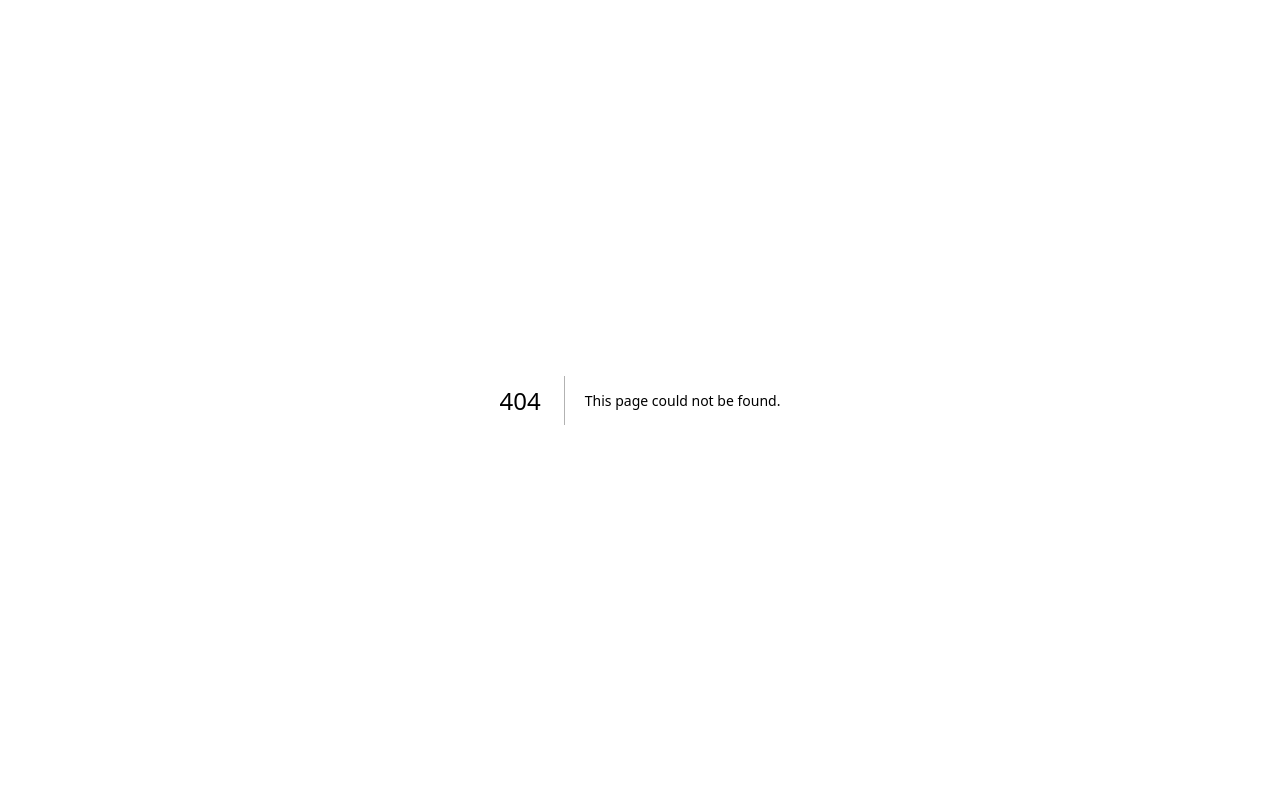
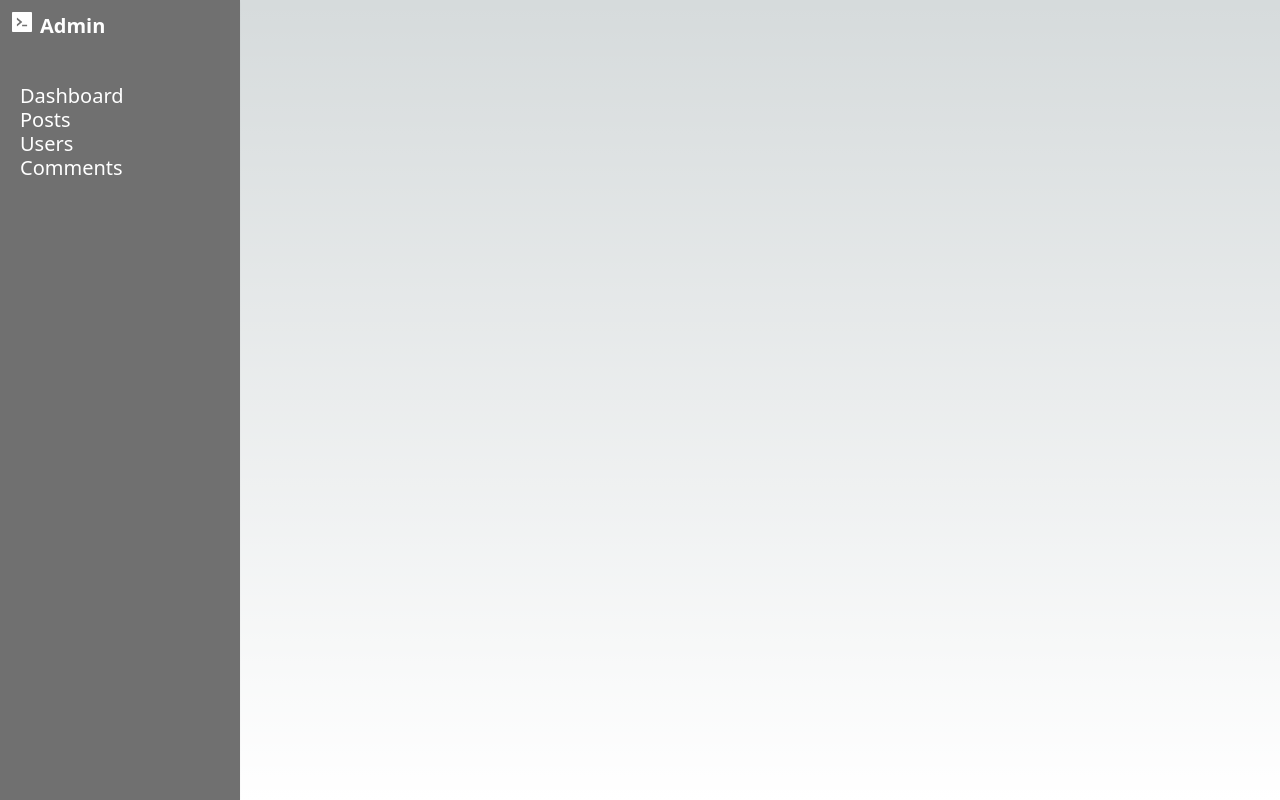
Before and after one commit to pantro14/basic-blog-using-nextjs, a Next.js app: page /admin in a window 1280 px wide. Before the commit this address had no page. Built offline with nearby package versions, Linux system fonts and the light colour scheme.

Commit message:
feat(blog): uploading code from session 60

```diff
--- a/package.json
+++ b/package.json
@@ -19,6 +19,7 @@
     "postcss": "8.4.22",
     "react": "18.2.0",
     "react-dom": "18.2.0",
+    "react-icons": "^4.8.0",
     "tailwindcss": "3.3.1",
     "typescript": "5.0.4"
   }
--- /dev/null
+++ b/src/components/common/AdminNav.tsx
@@ -0,0 +1,38 @@
+import {FC} from 'react';
+import Link from 'next/link';
+import Logo from 'components/components/common/Logo';
+import {IconType} from 'react-icons';
+
+interface Props {
+    navItems: {label: string, icon: IconType, href: string}[];
+}
+
+const AdminNav: FC<Props> = ({navItems}): JSX.Element => {
+    return (
+        <nav className='h-screen w-60 shadow-sm bg-secondary-light dark:bg-secondary-dark'>
+            {/* logo */}
+            <Link href='/admin'>
+                <div className='flex items-center space-x-2 p-3 mb-10'>
+                    <Logo className='fill-highlight-light dark:fill-highlight-dark w-5 h-5'/>
+                    <span className='text-highlight-light dark:text-highlight-dark w-5 h-5 text-xl font-semibold'>
+                        Admin
+                    </span>
+                </div>
+            </Link>
+            {/* nav items */}
+            <div className='space-y-6'>
+                {navItems.map(item => {
+                    return (<Link key={item.href} href={item.href}>
+                        <div className='flex items-center text-highlight-light dark:text-highlight-dark w-5 h-5 text-xl p-3 hover:scale-[0.98] transition'>
+                            <item.icon size={24}/>
+                            <span className='ml-2'>{item.label}</span>
+                        </div>
+                    </Link>)
+                })}
+            </div>
+            {/* nav toggle (button) */}
+        </nav>
+    );
+}
+
+export default AdminNav;
--- /dev/null
+++ b/src/components/common/Logo.tsx
@@ -0,0 +1,18 @@
+import { FC } from "react";
+
+interface Props {
+    className?: string;
+}
+const Logo: FC<Props> = ({ className }) => (
+    <svg
+        width="32"
+        height="32"
+        viewBox="0 0 32 32"
+        xmlns="http://www.w3.org/2000/svg"
+        className={className}
+    >
+        <path d="M30.72 0H1.28C0.572 0 0 0.572 0 1.28V30.72C0 31.428 0.572 32 1.28 32H30.72C31.428 32 32 31.428 32 30.72V1.28C32 0.572 31.428 0 30.72 0ZM16.044 16.244L8.364 22.684C8.156 22.86 7.84 22.712 7.84 22.44V19.932C7.84 19.84 7.884 19.748 7.956 19.688L12.348 16L7.956 12.312C7.91923 12.283 7.88965 12.2458 7.86954 12.2035C7.84941 12.1612 7.83931 12.1148 7.84 12.068V9.56C7.84 9.288 8.156 9.14 8.364 9.316L16.044 15.752C16.2 15.88 16.2 16.116 16.044 16.244ZM24.16 22.44C24.16 22.616 24.024 22.76 23.86 22.76H16.46C16.296 22.76 16.16 22.616 16.16 22.44V20.52C16.16 20.344 16.296 20.2 16.46 20.2H23.86C24.024 20.2 24.16 20.344 24.16 20.52V22.44Z" />
+    </svg>
+);
+
+export default Logo;
--- /dev/null
+++ b/src/pages/admin/index.tsx
@@ -0,0 +1,27 @@
+import {NextPage} from 'next';
+import AdminNav from 'components/components/common/AdminNav';
+import {
+    AiOutlineDashboard,
+    AiOutlineContainer,
+    AiOutlineTeam,
+    AiOutlineMail
+} from 'react-icons/ai';
+
+interface Props {
+}
+
+const navItems = [
+    {href: 'admin/', icon: AiOutlineDashboard, label: 'Dashboard'},
+    {href: 'admin/posts', icon: AiOutlineContainer, label: 'Posts'},
+    {href: 'admin/users', icon: AiOutlineTeam, label: 'Users'},
+    {href: 'admin/comments', icon: AiOutlineMail, label: 'Comments'},
+];
+const Admin: NextPage<Props> = () => {
+    return (
+        <div className='dark'>
+            <AdminNav navItems={navItems}></AdminNav>
+        </div>
+    );
+};
+
+export default Admin;
--- a/src/pages/index.tsx
+++ b/src/pages/index.tsx
@@ -1,124 +1,11 @@
-import Image from 'next/image'
 import { Inter } from 'next/font/google'
 
 const inter = Inter({ subsets: ['latin'] })
 
 export default function Home() {
   return (
-    <main className="flex min-h-screen flex-col items-center justify-between p-24">
-      <div className="z-10 w-full max-w-5xl items-center justify-between font-mono text-sm lg:flex">
-        <p className="fixed left-0 top-0 flex w-full justify-center border-b border-gray-300 bg-gradient-to-b from-zinc-200 pb-6 pt-8 backdrop-blur-2xl dark:border-neutral-800 dark:bg-zinc-800/30 dark:from-inherit lg:static lg:w-auto  lg:rounded-xl lg:border lg:bg-gray-200 lg:p-4 lg:dark:bg-zinc-800/30">
-          Get started by editing&nbsp;
-          <code className="font-mono font-bold">src/pages/index.tsx</code>
-        </p>
-        <div className="fixed bottom-0 left-0 flex h-48 w-full items-end justify-center bg-gradient-to-t from-white via-white dark:from-black dark:via-black lg:static lg:h-auto lg:w-auto lg:bg-none">
-          <a
-            className="pointer-events-none flex place-items-center gap-2 p-8 lg:pointer-events-auto lg:p-0"
-            href="https://vercel.com?utm_source=create-next-app&utm_medium=default-template-tw&utm_campaign=create-next-app"
-            target="_blank"
-            rel="noopener noreferrer"
-          >
-            By{' '}
-            <Image
-              src="/vercel.svg"
-              alt="Vercel Logo"
-              className="dark:invert"
-              width={100}
-              height={24}
-              priority
-            />
-          </a>
-        </div>
-      </div>
-
-      <div className="relative flex place-items-center before:absolute before:h-[300px] before:w-[480px] before:-translate-x-1/2 before:rounded-full before:bg-gradient-radial before:from-white before:to-transparent before:blur-2xl before:content-[''] after:absolute after:-z-20 after:h-[180px] after:w-[240px] after:translate-x-1/3 after:bg-gradient-conic after:from-sky-200 after:via-blue-200 after:blur-2xl after:content-[''] before:dark:bg-gradient-to-br before:dark:from-transparent before:dark:to-blue-700/10 after:dark:from-sky-900 after:dark:via-[#0141ff]/40 before:lg:h-[360px]">
-        <Image
-          className="relative dark:drop-shadow-[0_0_0.3rem_#ffffff70] dark:invert"
-          src="/next.svg"
-          alt="Next.js Logo"
-          width={180}
-          height={37}
-          priority
-        />
-      </div>
-
-      <div className="mb-32 grid text-center lg:mb-0 lg:grid-cols-4 lg:text-left">
-        <a
-          href="https://nextjs.org/docs?utm_source=create-next-app&utm_medium=default-template-tw&utm_campaign=create-next-app"
-          className="group rounded-lg border border-transparent px-5 py-4 transition-colors hover:border-gray-300 hover:bg-gray-100 hover:dark:border-neutral-700 hover:dark:bg-neutral-800/30"
-          target="_blank"
-          rel="noopener noreferrer"
-        >
-          <h2 className={`${inter.className} mb-3 text-2xl font-semibold`}>
-            Docs{' '}
-            <span className="inline-block transition-transform group-hover:translate-x-1 motion-reduce:transform-none">
-              -&gt;
-            </span>
-          </h2>
-          <p
-            className={`${inter.className} m-0 max-w-[30ch] text-sm opacity-50`}
-          >
-            Find in-depth information about Next.js features and API.
-          </p>
-        </a>
-
-        <a
-          href="https://nextjs.org/learn?utm_source=create-next-app&utm_medium=default-template-tw&utm_campaign=create-next-app"
-          className="group rounded-lg border border-transparent px-5 py-4 transition-colors hover:border-gray-300 hover:bg-gray-100 hover:dark:border-neutral-700 hover:dark:bg-neutral-800/30"
-          target="_blank"
-          rel="noopener noreferrer"
-        >
-          <h2 className={`${inter.className} mb-3 text-2xl font-semibold`}>
-            Learn{' '}
-            <span className="inline-block transition-transform group-hover:translate-x-1 motion-reduce:transform-none">
-              -&gt;
-            </span>
-          </h2>
-          <p
-            className={`${inter.className} m-0 max-w-[30ch] text-sm opacity-50`}
-          >
-            Learn about Next.js in an interactive course with&nbsp;quizzes!
-          </p>
-        </a>
-
-        <a
-          href="https://vercel.com/templates?framework=next.js&utm_source=create-next-app&utm_medium=default-template-tw&utm_campaign=create-next-app"
-          className="group rounded-lg border border-transparent px-5 py-4 transition-colors hover:border-gray-300 hover:bg-gray-100 hover:dark:border-neutral-700 hover:dark:bg-neutral-800/30"
-          target="_blank"
-          rel="noopener noreferrer"
-        >
-          <h2 className={`${inter.className} mb-3 text-2xl font-semibold`}>
-            Templates{' '}
-            <span className="inline-block transition-transform group-hover:translate-x-1 motion-reduce:transform-none">
-              -&gt;
-            </span>
-          </h2>
-          <p
-            className={`${inter.className} m-0 max-w-[30ch] text-sm opacity-50`}
-          >
-            Discover and deploy boilerplate example Next.js&nbsp;projects.
-          </p>
-        </a>
-
-        <a
-          href="https://vercel.com/new?utm_source=create-next-app&utm_medium=default-template-tw&utm_campaign=create-next-app"
-          className="group rounded-lg border border-transparent px-5 py-4 transition-colors hover:border-gray-300 hover:bg-gray-100 hover:dark:border-neutral-700 hover:dark:bg-neutral-800/30"
-          target="_blank"
-          rel="noopener noreferrer"
-        >
-          <h2 className={`${inter.className} mb-3 text-2xl font-semibold`}>
-            Deploy{' '}
-            <span className="inline-block transition-transform group-hover:translate-x-1 motion-reduce:transform-none">
-              -&gt;
-            </span>
-          </h2>
-          <p
-            className={`${inter.className} m-0 max-w-[30ch] text-sm opacity-50`}
-          >
-            Instantly deploy your Next.js site to a shareable URL with Vercel.
-          </p>
-        </a>
-      </div>
-    </main>
+    <div>
+      Home
+    </div>
   )
 }
--- a/tailwind.config.js
+++ b/tailwind.config.js
@@ -1,5 +1,6 @@
 /** @type {import('tailwindcss').Config} */
 module.exports = {
+  darkMode: 'class',
   content: [
     './src/pages/**/*.{js,ts,jsx,tsx}',
     './src/components/**/*.{js,ts,jsx,tsx}',
@@ -7,11 +8,19 @@
   ],
   theme: {
     extend: {
-      backgroundImage: {
-        'gradient-radial': 'radial-gradient(var(--tw-gradient-stops))',
-        'gradient-conic':
-          'conic-gradient(from 180deg at 50% 50%, var(--tw-gradient-stops))',
-      },
+      colors: {
+        "primary-dark": "#1f1f1f",
+        primary: "#ffffff",
+        highlight: {
+          dark: "#FFFFFF",
+          light: "#1f1f1f",
+        },
+        secondary: {
+          dark: "#707070",
+          light: "#e6e6e6",
+        },
+        action: "#3B82F6",
+      }
     },
   },
   plugins: [],
```
Also changed, not shown: 2 other files (tests, documents, lock files or other folders).
